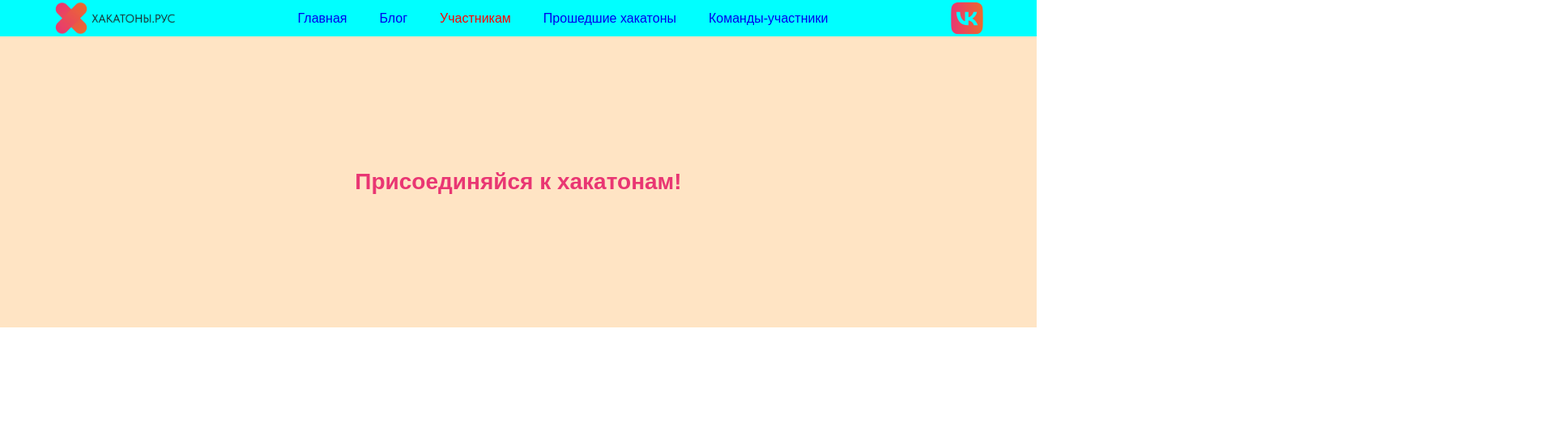
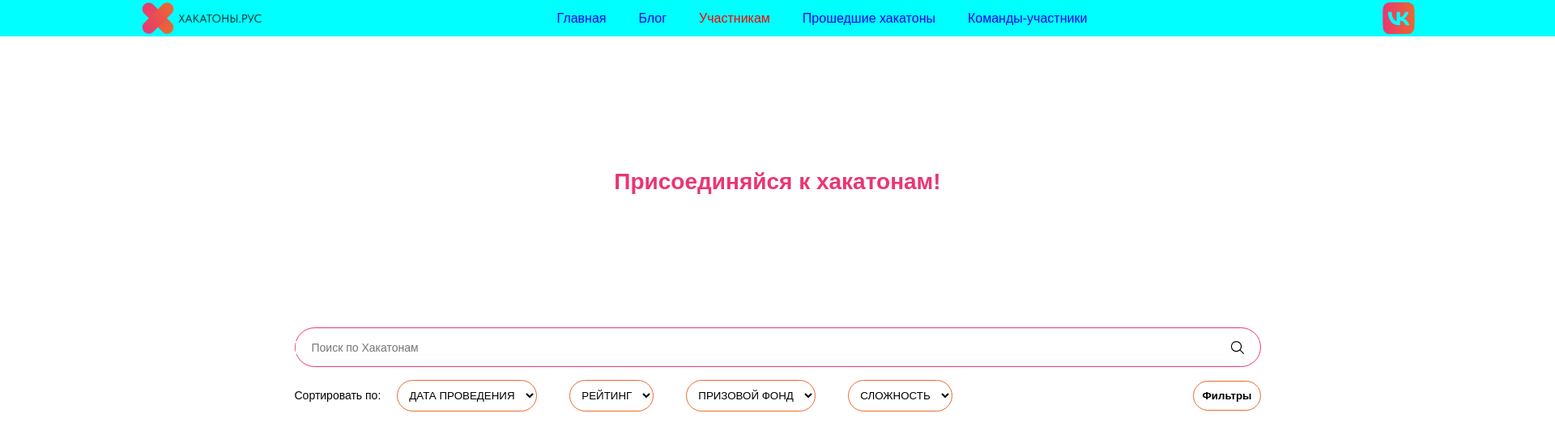
Before and after one commit to xyzelena/hackathonrus, a React (Create React App) app: page /participants in a window 1280 px wide. Shown: the top 548 px of the page at 81% size, 1920 px wide, since content can reach past the window. Built offline with nearby package versions, Linux system fonts and the light colour scheme.

Commit message:
add react-modal

```diff
--- a/package.json
+++ b/package.json
@@ -9,6 +9,7 @@
     "babel-eslint": "^10.1.0",
     "react": "^18.3.1",
     "react-dom": "^18.3.1",
+    "react-modal": "^3.16.1",
     "react-router-dom": "^6.23.1",
     "react-scripts": "5.0.1",
     "web-vitals": "^2.1.4"
--- a/src/App.css
+++ b/src/App.css
@@ -43,3 +43,7 @@ a {
 .active {
   color: red;
 }
+
+.container {
+  width: 1920px;
+}
--- a/src/components/Menu.module.css
+++ b/src/components/Menu.module.css
@@ -2,6 +2,8 @@
     background-color: aqua;
 
     max-height: 240px;
+    width: 1920px;
+
     display: flex;
     justify-content: space-around;
     align-items: center;
--- a/src/components/Participants.jsx
+++ b/src/components/Participants.jsx
@@ -2,9 +2,53 @@ import styles from './Participants.module.css';
 
 const Participants = () => {
   return (
-    <div className={styles.mainHeader}>
+    <div className='container'>
+
+      <div className={styles.mainHeader}>
         <h1 className={styles.mainHeader_header}>Присоединяйся к хакатонам!</h1>
+      </div>
+
+      <div className={styles.mainSearch}>
+
+          <div>
+            <form>
+              <div className={styles.mainSearch_search}>
+                <input type="search" name="search" className={styles.mainSearch_search_input} placeholder='Поиск по Хакатонам'/>
+                <input type="submit" value="" className={styles.mainSearch_search_submit} />
+              </div>
+            </form>
+          </div>
+
+          <div className={styles.mainSearch_filters}>
+            <form>
+                <div className={styles.mainSearch_filters_selects}>
+                  <span>Сортировать по:</span>
+
+                  <select name="hackathons_select_date" id="hackathon-select_date">
+                    <option value=""> ДАТА ПРОВЕДЕНИЯ</option>
+                  </select>
+
+                  <select name="hackathons_select_rating" id="hackathon-select_rating">
+                    <option value="">РЕЙТИНГ</option>
+                  </select>
+
+                  <select name="hackathons_select_prize" id="hackathon-select_prize">
+                    <option value="">ПРИЗОВОЙ ФОНД</option>
+                  </select>
+
+                  <select name="hackathons_select_complexity" id="hackathon-select_complexity">
+                    <option value="">СЛОЖНОСТЬ</option>
+                  </select>
+                </div>
+              </form>
+
+              <button type='button' className={styles.mainSearch_filters_btn}>Фильтры</button>
+          </div>
+
+      </div>
+
     </div>
+
   )
 }
 
--- a/src/components/Participants.module.css
+++ b/src/components/Participants.module.css
@@ -1,6 +1,4 @@
 .mainHeader {
-    background-color: bisque;
-
     height: 360px;
 
     display: flex;
@@ -11,3 +9,70 @@
 .mainHeader_header {
     color: #E93673;
 }
+
+.mainSearch {
+    width: 1193px;
+    margin: 0 auto;
+}
+
+.mainSearch_search {
+    min-height: 49px;
+    border: 1px solid #E93673;
+    border-radius: 32px;
+
+    display: flex;
+    justify-content: center;
+    align-items: center;
+
+}
+
+.mainSearch_search_input {
+    width: 1170px;
+    font-size: 14px;
+    padding-left: 20px;
+}
+
+.mainSearch_search_input:focus {
+    border: none;
+    outline: none;
+}
+
+.mainSearch_search_submit {
+    width: 16px;
+    height: 16px;
+    border: none;
+    margin-right: 20px;
+    background: url('../images/icon_search.svg') no-repeat 50% 50%;
+}
+
+.mainSearch_filters {
+    margin-top: 16px;
+    margin-bottom: 24px;
+
+    min-height: 35px;
+
+    display: flex;
+    justify-content: space-between;
+    align-items: center;
+}
+
+.mainSearch_filters_selects select {
+    margin: 0 20px;
+    padding: 10px;
+
+    border: 1px solid #EA6A2E;
+    border-radius: 32px;
+
+    background-color: white;
+}
+
+.mainSearch_filters_btn {
+    font-weight: bold;
+
+    padding: 10px;
+
+    border: 1px solid #EA6A2E;
+    border-radius: 32px;
+
+    background-color: white;
+}
```
Also changed, not shown: src/images/icon_search.svg (added), 1 other file (tests, documents, lock files or other folders).
